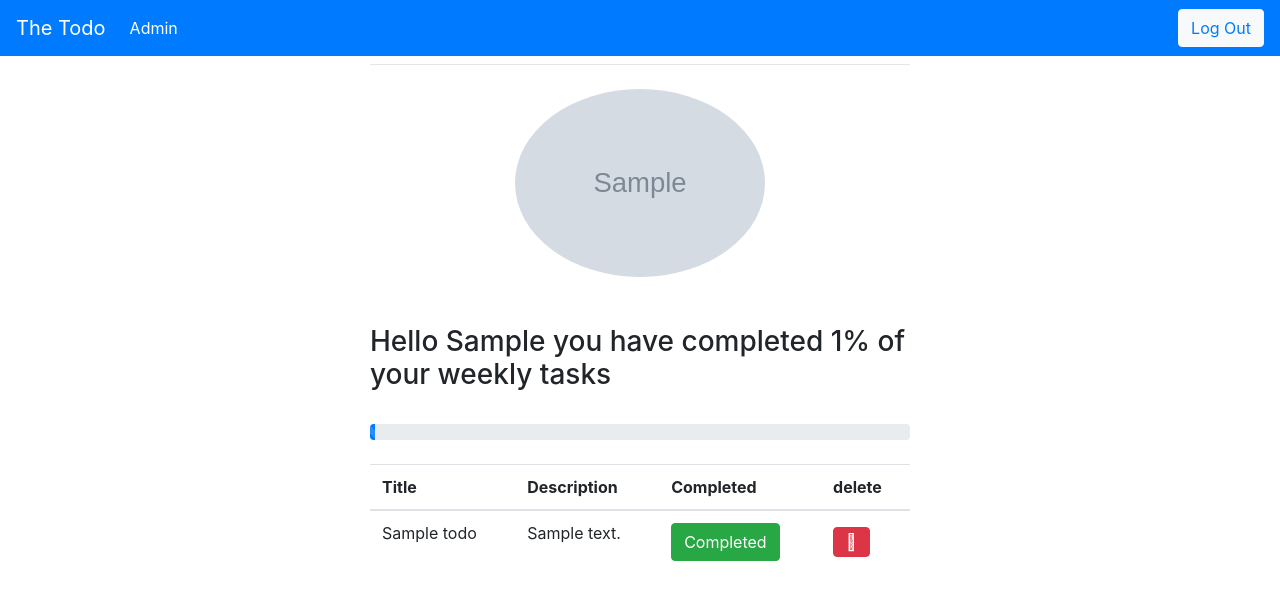
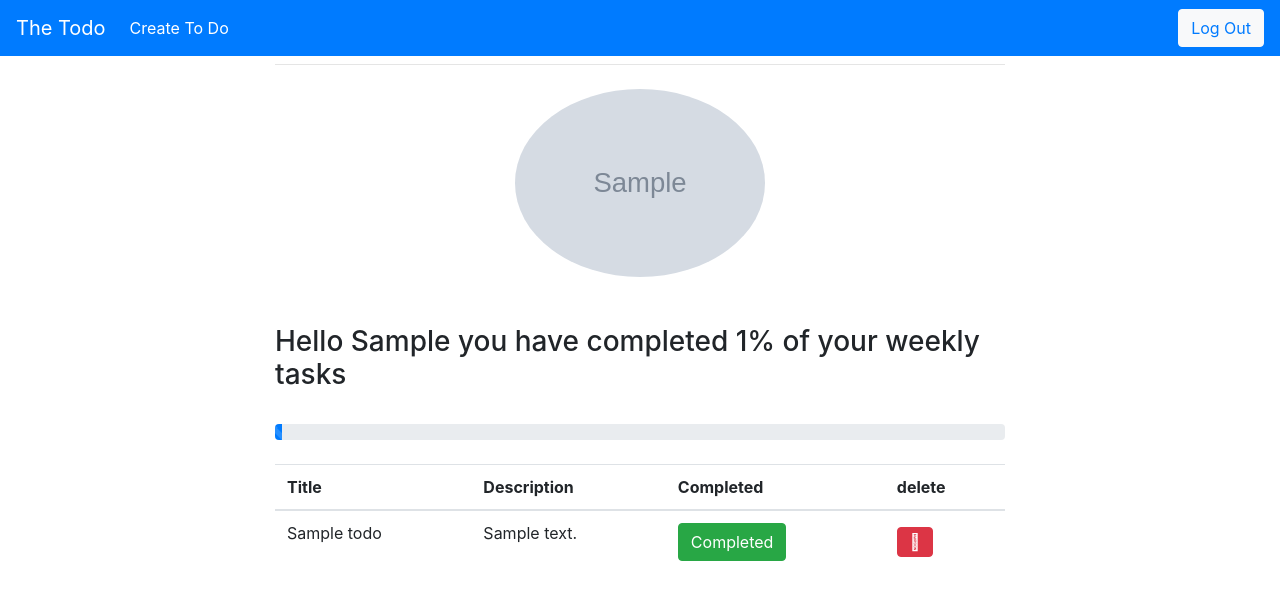
Before and after one commit to garethperky/Mytodo, a Django app: page / in a window 1280 px wide. Shown: the top 600 px of the page. Run offline with Django 3.2, Linux system fonts and the light colour scheme; a user stored in the database is signed in; tables that the repository leaves empty hold one stand-in row (values such as "Sample post"); grey boxes marked "Sample" are stand-in pictures; parts of the project's set-up code (start-up, migrations or seed data) failed here and were passed over; some libraries are stand-ins or nearby versions.

Commit message:
chore: added links to nav

```diff
--- a/todo/todonow/templates/base.html
+++ b/todo/todonow/templates/base.html
@@ -31,17 +31,16 @@
         <title>My Todo</title>
     </head>
     <nav class="navbar navbar-expand-lg navbar-dark bg-primary">
-        <a class="navbar-brand" href="#">The Todo</a>
+        <a class="navbar-brand" href="{% url 'index' %}">The Todo</a>
         <div class="collapse navbar-collapse" id="navbarText">
             {% if request.user.is_staff %}
             <ul class="navbar-nav mr-auto">
                 <li class="nav-item active">
-                    <a class="nav-link" href="#"
-                        >Admin <span class="sr-only">(current)</span></a
+                    <a class="nav-link" href="{% url 'create' %}"
+                        >Create To Do <span class="sr-only">(current)</span></a
                     >
                 </li>
             </ul>
-
             {% endif %}
         </div>
         <div class="collapse navbar-collapse" id="navbarSupportedContent">
@@ -59,7 +58,7 @@
     <body>
         <div class="container">
             <div class="row justify-content-center">
-                <div class="col-6">
+                <div class="col-8">
                     <h1 class="mt-2"></h1>
                     <hr class="mt-0 mb-4" />
                     {% block content %} {% endblock %}
```
